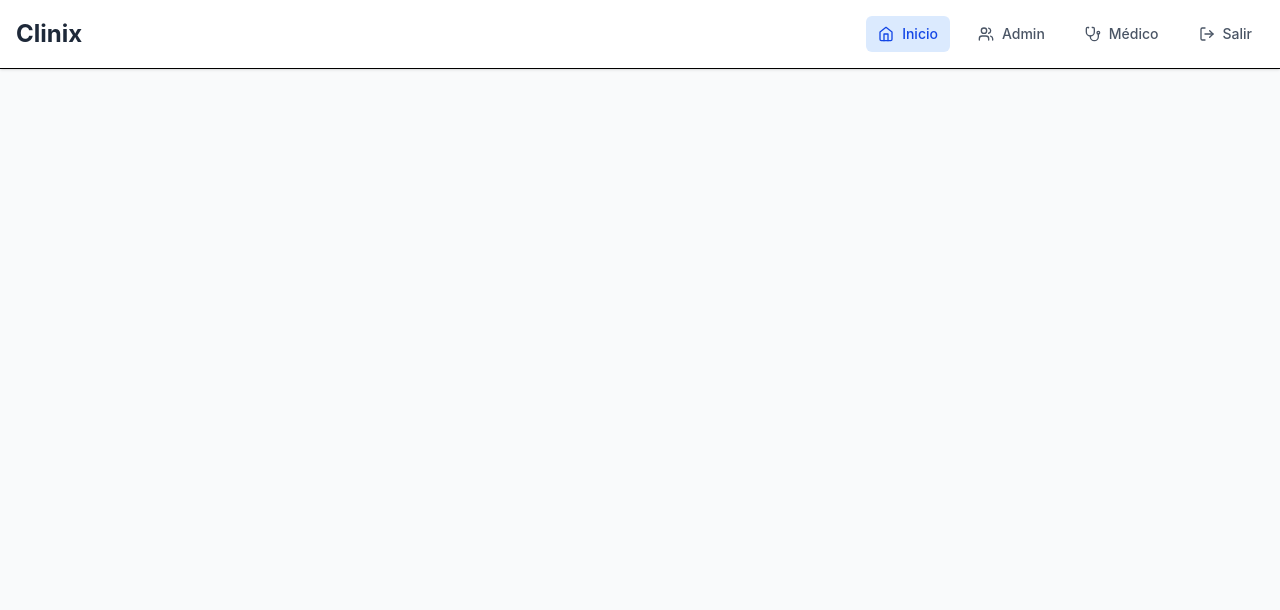
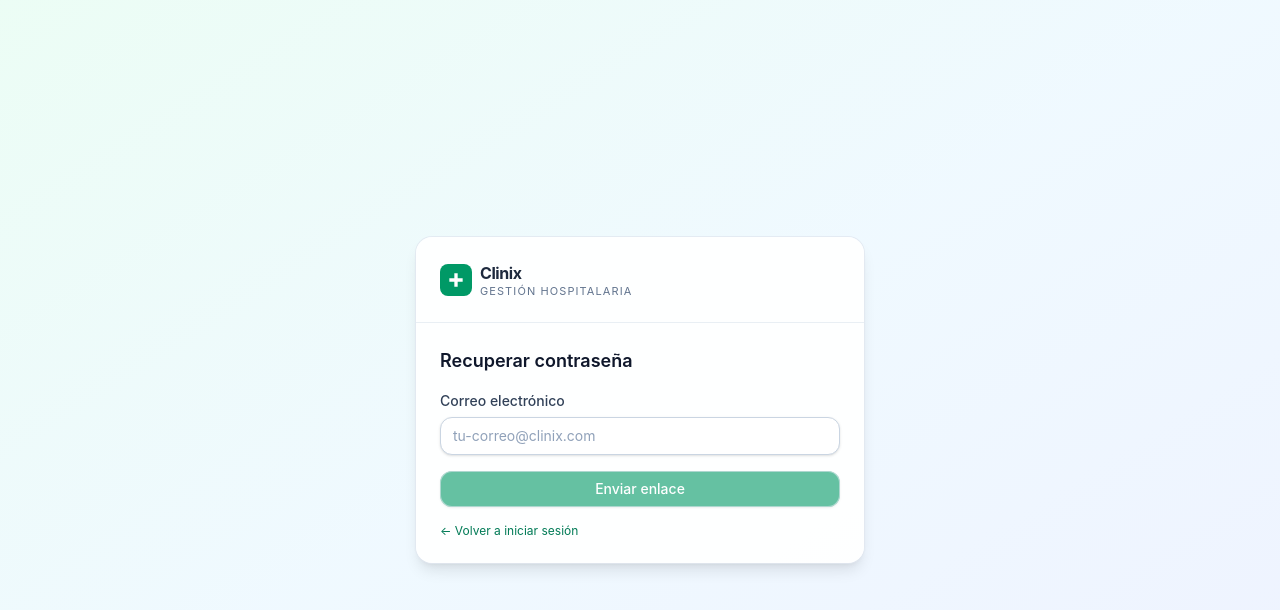
Before and after one commit to Elkinnn/PruebaDistribuidas, a React (Vite) app in the folder apps/frontend/: page /forgot-password in a window 1280 px wide. Shown: the top 610 px of the page. Built offline with nearby package versions, Linux system fonts and the light colour scheme.

Commit message:
Se hizo el formulario de olvidar contraseña

```diff
--- a/apps/frontend/src/App.jsx
+++ b/apps/frontend/src/App.jsx
@@ -1,9 +1,9 @@
 import { Routes, Route, Navigate } from "react-router-dom";
-import Layout from "./components/Layout";
 import Home from "./pages/Home";
 import AdminDashboard from "./pages/admin/Dashboard";
 import MedicoDashboard from "./pages/medico/Dashboard";
 import Login from "./pages/Login";
+import ForgotPassword from "./pages/ForgotPassword";
 
 // Protección de rutas según rol
 function Protected({ roles, children }) {
@@ -17,11 +17,11 @@ function Protected({ roles, children }) {
 
 export default function App() {
   return (
-    <Layout>
       <Routes>
         <Route path="/" element={<Navigate to="/login" replace />} />
         <Route path="/home" element={<Home />} />
         <Route path="/login" element={<Login />} />
+        <Route path="/forgot-password" element={<ForgotPassword />} />
 
         <Route
           path="/admin/*"
@@ -41,6 +41,5 @@ export default function App() {
           }
         />
       </Routes>
-    </Layout>
   );
 }
--- /dev/null
+++ b/apps/frontend/src/pages/ForgotPassword.jsx
@@ -0,0 +1,47 @@
+import { useState } from "react";
+import { Link } from "react-router-dom";
+import Card from "../components/ui/Card";
+import Logo from "../components/ui/Logo";
+import Button from "../components/ui/Button";
+import Input from "../components/ui/Input";
+
+export default function ForgotPassword() {
+    const [email, setEmail] = useState("");
+    const [sent, setSent] = useState(false);
+
+    return (
+        <div className="min-h-screen grid place-items-center bg-gradient-to-br from-emerald-50 via-sky-50 to-indigo-50 p-6">
+            <Card className="w-full max-w-md">
+                <div className="border-b border-slate-200/70 p-6">
+                    <Logo />
+                </div>
+                <div className="p-6 grid gap-4">
+                    <h1 className="text-lg font-semibold text-slate-900">
+                        Recuperar contraseña
+                    </h1>
+                    {sent ? (
+                        <p className="text-sm text-slate-600">
+                            Te enviamos un correo con instrucciones (demo). Revisa tu bandeja.
+                        </p>
+                    ) : (
+                        <>
+                            <Input
+                                label="Correo electrónico"
+                                type="email"
+                                placeholder="tu-correo@clinix.com"
+                                value={email}
+                                onChange={(e) => setEmail(e.target.value)}
+                            />
+                            <Button onClick={() => setSent(true)} disabled={!email}>
+                                Enviar enlace
+                            </Button>
+                        </>
+                    )}
+                    <Link to="/login" className="text-xs text-emerald-700 hover:underline">
+                        ← Volver a iniciar sesión
+                    </Link>
+                </div>
+            </Card>
+        </div>
+    );
+}
```
